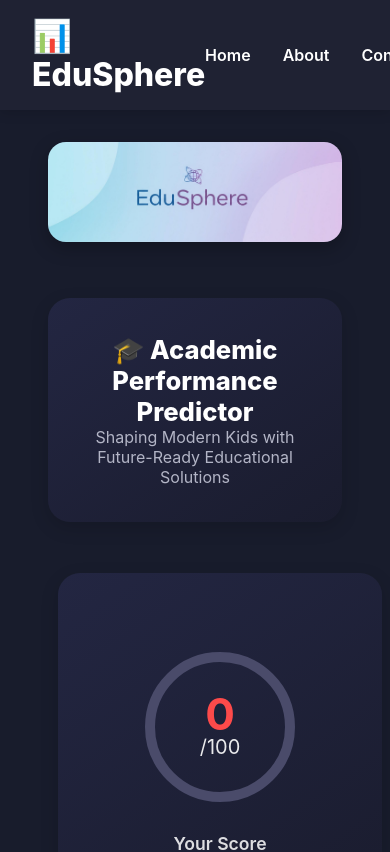
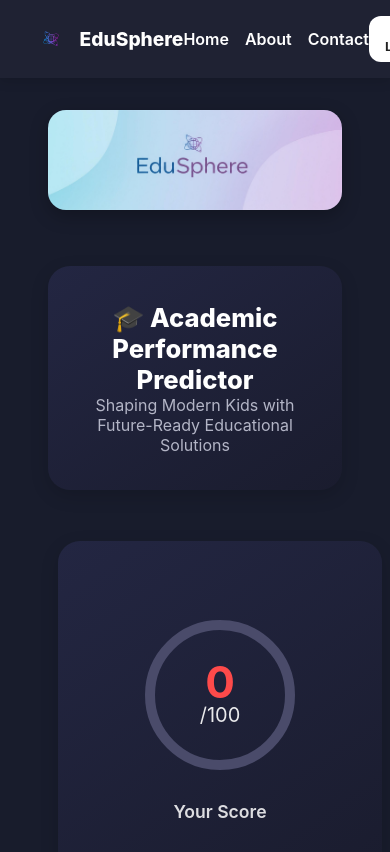
Before and after one commit to Pritam-Mondal18/academic-performance-app-2.O, a React (Vite) app in the folder frontend/: page / in a window 390 px wide. Shown: the top 852 px of the page. Built offline with nearby package versions, Linux system fonts and the light colour scheme.

Commit message:
add logo in header

```diff
--- a/frontend/src/components/Header.css
+++ b/frontend/src/components/Header.css
@@ -9,21 +9,34 @@
   box-shadow: 0 2px 12px rgba(0, 0, 0, 0.15);
 }
 
+/* Dark / Light */
 .header.dark {
   background: #1f2233;
   color: #fff;
 }
-
 .header.light {
   background: #f5f5f5;
   color: #222;
 }
 
+/* Logo with image + text */
+.logo-container {
+  display: flex;
+  align-items: center;
+  gap: 0.6rem;
+}
+.logo-img {
+  height: 100px;
+  /* width: auto; */
+  border-radius: 8px;
+}
 .logo {
   margin: 0;
   font-weight: 800;
+  font-size: 1.5rem;
 }
 
+/* Navigation */
 .nav-links {
   display: flex;
   gap: 2rem;
@@ -31,18 +44,17 @@
   margin: 0;
   padding: 0;
 }
-
 .nav-link {
   text-decoration: none;
   color: inherit;
   font-weight: 600;
   transition: color 0.3s;
 }
-
 .nav-link:hover {
   color: #6d6afa;
 }
 
+/* Dark/Light Mode Button */
 .mode-toggle {
   padding: 0.5rem 1rem;
   border-radius: 12px;
@@ -50,13 +62,24 @@
   cursor: pointer;
   font-weight: 600;
 }
-
 .header.dark .mode-toggle {
   background: #fff;
   color: #222;
 }
-
 .header.light .mode-toggle {
   background: #222;
   color: #fff;
 }
+
+/* Responsive */
+@media (max-width: 768px) {
+  .nav-links {
+    gap: 1rem;
+  }
+  .logo-img {
+    height: 38px;
+  }
+  .logo {
+    font-size: 1.2rem;
+  }
+}
--- a/frontend/src/components/Header.jsx
+++ b/frontend/src/components/Header.jsx
@@ -1,3 +1,41 @@
+// import React from "react";
+// import { Link } from "react-router-dom";
+// import "./Header.css";
+
+// const Header = ({ darkMode, toggleDarkMode }) => {
+//   return (
+//     <header className={`header ${darkMode ? "dark" : "light"}`}>
+//       <img src="/logostd.png" alt="Student logo" />
+
+//       <h1 className="logo">EduSphere</h1>
+//       <nav>
+//         <ul className="nav-links">
+//           <li>
+//             <Link to="/" className="nav-link">
+//               Home
+//             </Link>
+//           </li>
+//           <li>
+//             <Link to="/about" className="nav-link">
+//               About
+//             </Link>
+//           </li>
+//           <li>
+//             <Link to="/contact" className="nav-link">
+//               Contact
+//             </Link>
+//           </li>
+//         </ul>
+//       </nav>
+//       <button className="mode-toggle" onClick={toggleDarkMode}>
+//         {darkMode ? "☀️ Light" : "🌙 Dark"}
+//       </button>
+//     </header>
+//   );
+// };
+
+// export default Header;
+
 import React from "react";
 import { Link } from "react-router-dom";
 import "./Header.css";
@@ -5,7 +43,11 @@ import "./Header.css";
 const Header = ({ darkMode, toggleDarkMode }) => {
   return (
     <header className={`header ${darkMode ? "dark" : "light"}`}>
-      <h1 className="logo">📊 EduSphere</h1>
+      <div className="logo-container">
+        <img src="/logostd.png" alt="Student logo" className="logo-img" />
+        <h1 className="logo">EduSphere</h1>
+      </div>
+
       <nav>
         <ul className="nav-links">
           <li>
@@ -25,6 +67,7 @@ const Header = ({ darkMode, toggleDarkMode }) => {
           </li>
         </ul>
       </nav>
+
       <button className="mode-toggle" onClick={toggleDarkMode}>
         {darkMode ? "☀️ Light" : "🌙 Dark"}
       </button>
```
Also changed, not shown: frontend/public/logostd.png (added).
